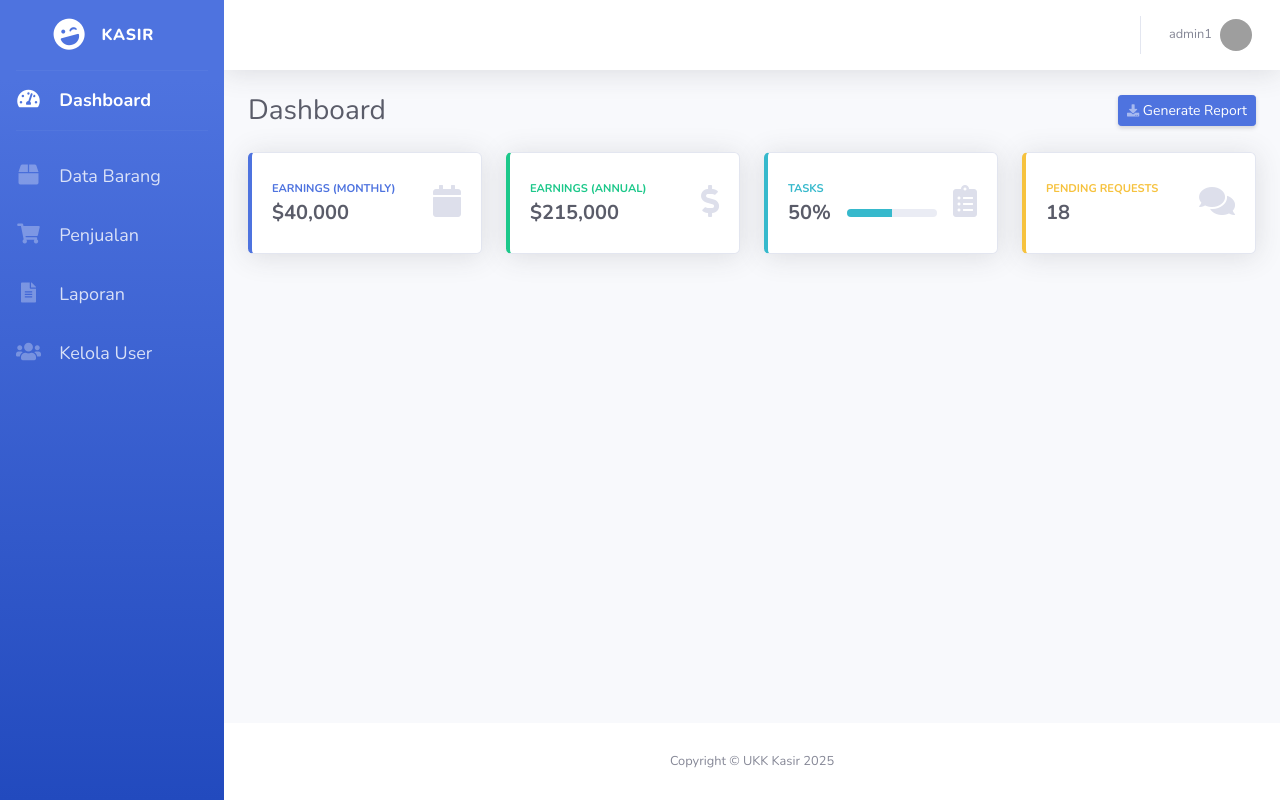
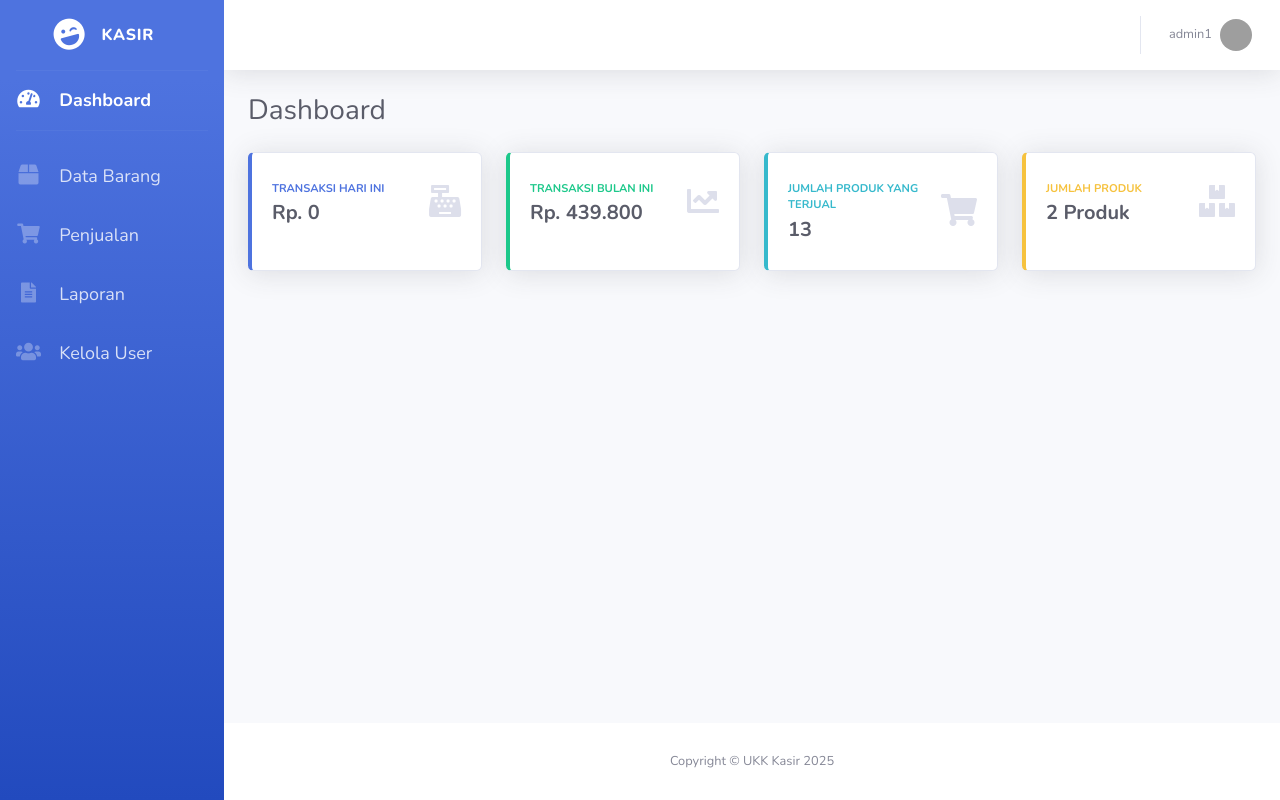
Before and after one commit to BintangAdinata/ukk_kasir, a PHP site: page / in a window 1280 px wide. Run offline with PHP 8.4, Linux system fonts and the light colour scheme; a user stored in the database is signed in; data comes from the database, SQL or seed files in the repository; grey boxes are pictures that could not be loaded.

Commit message:
ubah koneksi.php: set timezone ke Asia/Jakarta

```diff
--- a/home.php
+++ b/home.php
@@ -1,98 +1,106 @@
+<?php
+include 'koneksi.php'; // Pastikan file koneksi.php ada
+
+// Ambil total transaksi hari ini
+$query_transaksi = mysqli_query($koneksi, "SELECT SUM(tratotal) AS total FROM transaksi WHERE DATE(tratanggal) = CURDATE()");
+$data_transaksi = mysqli_fetch_assoc($query_transaksi);
+$total_transaksi = $data_transaksi['total'] ?? 0;
+
+// Ambil pendapatan bulan ini
+$query_pendapatan = mysqli_query($koneksi, "SELECT SUM(tratotal) AS total FROM transaksi WHERE MONTH(tratanggal) = MONTH(CURDATE())");
+$data_pendapatan = mysqli_fetch_assoc($query_pendapatan);
+$total_pendapatan = $data_pendapatan['total'] ?? 0;
+
+// Ambil jumlah produk terjual
+$query_produk = mysqli_query($koneksi, "SELECT SUM(tdjumlah) AS total FROM transaksi_detail");
+$data_produk = mysqli_fetch_assoc($query_produk);
+$total_produk_terjual = $data_produk['total'] ?? 0;
+
+// Ambil jumlah produk yang sedang dijual
+$query_produk = mysqli_query($koneksi, "SELECT COUNT(*) AS total FROM produk");
+$data_produk = mysqli_fetch_assoc($query_produk);
+$total_produk = $data_produk['total'] ?? 0;
+
+?>
 <!-- Begin Page Content -->
                 <div class="container-fluid">
 
                     <!-- Page Heading -->
                     <div class="d-sm-flex align-items-center justify-content-between mb-4">
                         <h1 class="h3 mb-0 text-gray-800">Dashboard</h1>
-                        <a href="?page=laporan" class="d-none d-sm-inline-block btn btn-sm btn-primary shadow-sm"><i
-                                class="fas fa-download fa-sm text-white-50"></i> Generate Report</a>
                     </div>
 
                     <!-- Content Row -->
                     <div class="row">
 
-                        <!-- Earnings (Monthly) Card Example -->
                     <div class="col-xl-3 col-md-6 mb-4">
     <div class="card border-left-primary shadow h-100 py-2">
         <div class="card-body">
             <div class="row no-gutters align-items-center">
                 <div class="col mr-2">
                     <div class="text-xs font-weight-bold text-primary text-uppercase mb-1">
-                                                Earnings (Monthly)</div>
-                                            <div class="h5 mb-0 font-weight-bold text-gray-800">$40,000</div>
+                        Transaksi Hari Ini</div>
+                    <div class="h5 mb-0 font-weight-bold text-gray-800">Rp. <?= number_format($total_transaksi, 0, ',', '.') ?></div>
                 </div>
                 <div class="col-auto">
-                                            <i class="fas fa-calendar fa-2x text-gray-300"></i>
+                    <i class="fas fa-cash-register fa-2x text-gray-300"></i>
                 </div>
             </div>
         </div>
     </div>
 </div>
 
-                        <!-- Earnings (Monthly) Card Example -->
 <div class="col-xl-3 col-md-6 mb-4">
     <div class="card border-left-success shadow h-100 py-2">
         <div class="card-body">
             <div class="row no-gutters align-items-center">
                 <div class="col mr-2">
                     <div class="text-xs font-weight-bold text-success text-uppercase mb-1">
-                                                Earnings (Annual)</div>
-                                            <div class="h5 mb-0 font-weight-bold text-gray-800">$215,000</div>
+                        Transaksi Bulan Ini</div>
+                    <div class="h5 mb-0 font-weight-bold text-gray-800">Rp. <?= number_format($total_pendapatan, 0, ',', '.') ?></div>
                 </div>
                 <div class="col-auto">
-                                            <i class="fas fa-dollar-sign fa-2x text-gray-300"></i>
+                    <i class="fas fa-chart-line fa-2x text-gray-300"></i>
                 </div>
             </div>
         </div>
     </div>
 </div>
 
-                        <!-- Earnings (Monthly) Card Example -->
 <div class="col-xl-3 col-md-6 mb-4">
     <div class="card border-left-info shadow h-100 py-2">
         <div class="card-body">
             <div class="row no-gutters align-items-center">
                 <div class="col mr-2">
-                                            <div class="text-xs font-weight-bold text-info text-uppercase mb-1">Tasks
-                                            </div>
-                                            <div class="row no-gutters align-items-center">
-                                                <div class="col-auto">
-                                                    <div class="h5 mb-0 mr-3 font-weight-bold text-gray-800">50%</div>
-                                                </div>
-                                                <div class="col">
-                                                    <div class="progress progress-sm mr-2">
-                                                        <div class="progress-bar bg-info" role="progressbar"
-                                                            style="width: 50%" aria-valuenow="50" aria-valuemin="0"
-                                                            aria-valuemax="100"></div>
-                                                    </div>
-                                                </div>
-                                            </div>
+                    <div class="text-xs font-weight-bold text-info text-uppercase mb-1">
+                        Jumlah Produk Yang Terjual</div>
+                    <div class="h5 mb-0 font-weight-bold text-gray-800"><?= number_format($total_produk_terjual, 0, ',', '.') ?></div>
                 </div>
                 <div class="col-auto">
-                                            <i class="fas fa-clipboard-list fa-2x text-gray-300"></i>
+                    <i class="fas fa-shopping-cart fa-2x text-gray-300"></i>
                 </div>
             </div>
         </div>
     </div>
 </div>
 
-                        <!-- Pending Requests Card Example -->
 <div class="col-xl-3 col-md-6 mb-4">
     <div class="card border-left-warning shadow h-100 py-2">
         <div class="card-body">
             <div class="row no-gutters align-items-center">
                 <div class="col mr-2">
                     <div class="text-xs font-weight-bold text-warning text-uppercase mb-1">
-                                                Pending Requests</div>
-                                            <div class="h5 mb-0 font-weight-bold text-gray-800">18</div>
+                        Jumlah Produk</div>
+                    <div class="h5 mb-0 font-weight-bold text-gray-800"><?= number_format($total_produk, 0, ',', '.') ?> Produk</div>
                 </div>
                 <div class="col-auto">
-                                            <i class="fas fa-comments fa-2x text-gray-300"></i>
+                    <i class="fas fa-boxes fa-2x text-gray-300"></i>
                 </div>
             </div>
         </div>
     </div>
 </div>
+
                     </div>
                 </div>
                 <!-- /.container-fluid -->
--- a/index.php
+++ b/index.php
@@ -37,7 +37,28 @@ $page = isset($_GET['page']) && in_array($_GET['page'], $allowed_pages[$level])
     <meta name="description" content="">
     <meta name="author" content="">
 
-    <title>Kasir - Dashboard</title>
+    <?php
+        // Daftar judul halaman
+        $page_titles = [
+            'home' => 'Dashboard',
+            'barang' => 'Data Barang',
+            'barang_tambah' => 'Tambah Barang',
+            'barang_hapus' => 'Hapus Barang',
+            'barang_ubah' => 'Edit Barang',
+            'penjualan' => 'Penjualan',
+            'penjualan_pilih' => 'Pilih Barang',
+            'penjualan_hapus' => 'Hapus Penjualan',
+            'cetak_struk' => 'Cetak Struk',
+            'laporan' => 'Laporan',
+            'laporan_cetak' => 'Cetak Laporan',
+            'kelola' => 'Kelola User'
+        ];
+
+        // Ambil judul berdasarkan halaman yang diakses
+        $page_title = $page_titles[$page] ?? 'Kasir';
+    ?>
+
+    <title>Kasir - <?= $page_title ?></title>
 
     <!-- Custom fonts for this template-->
     <link href="vendor/fontawesome-free/css/all.min.css" rel="stylesheet" type="text/css">
--- a/koneksi.php
+++ b/koneksi.php
@@ -5,5 +5,6 @@ if (session_status() === PHP_SESSION_NONE) {
     ini_set('session.cookie_httponly', 1);
     session_start();
 };
+date_default_timezone_set('Asia/Jakarta');
 $koneksi = mysqli_connect('localhost', 'root', '', 'kasir_db');
 ?>
```
Lines whose indentation alone changed are shown as unchanged.
